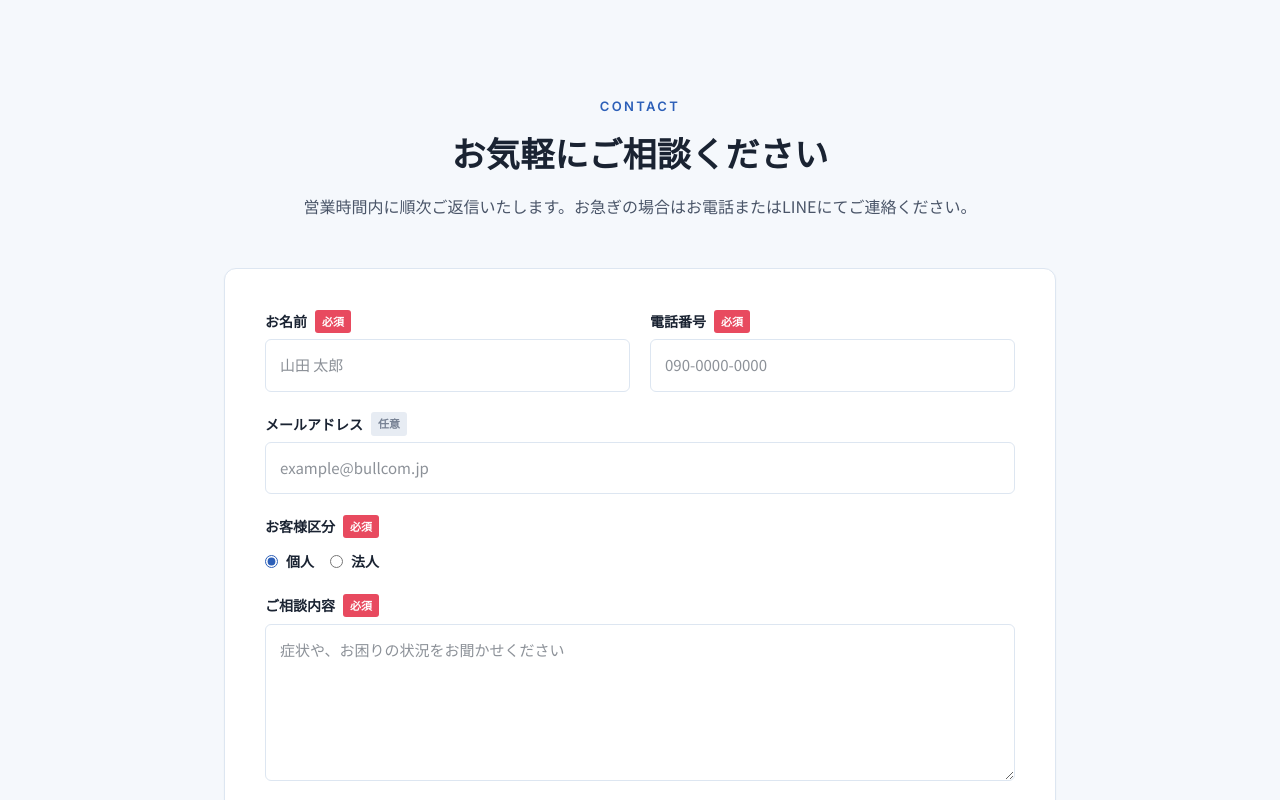
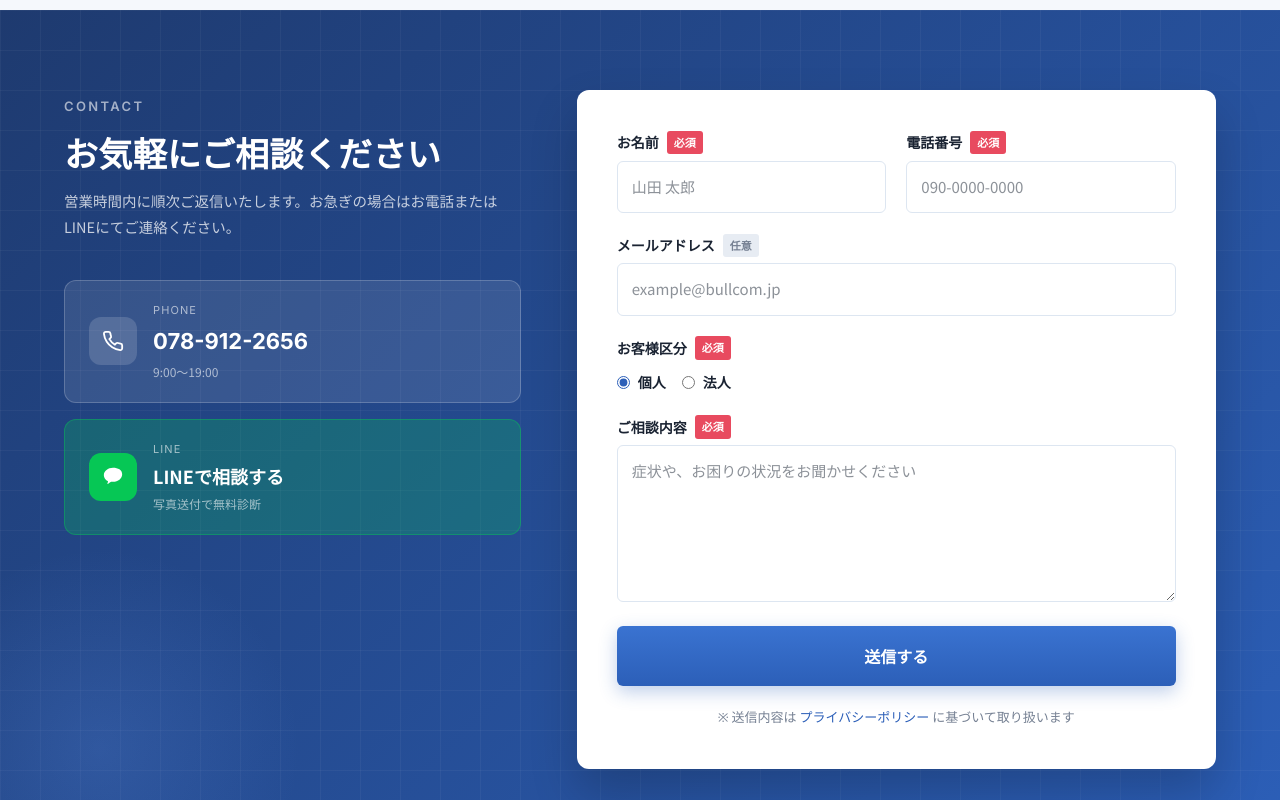
Before and after one commit to bullcomoffice/bullcom, a Next.js app: page / in a window 1280 px wide. Shown: the part 5380-6180 px from the top of the page. Built offline with nearby package versions, Linux system fonts and the light colour scheme.

Commit message:
feat: redesign contact section with 2-col dark layout

```diff
--- a/app/page.tsx
+++ b/app/page.tsx
@@ -485,14 +485,48 @@ export default function HomePage() {
       </section>
 
       {/* ===== CONTACT FORM ===== */}
-      <section className="bg-soft">
-        <div className="container-narrow">
-          <div className="section-head">
-            <span className="section-head__eyebrow">CONTACT</span>
-            <h2>お気軽にご相談ください</h2>
-            <p className="section-head__lead">営業時間内に順次ご返信いたします。お急ぎの場合はお電話またはLINEにてご連絡ください。</p>
+      <section style={{ background: "linear-gradient(135deg, #1e3a6f 0%, #2c5fb8 100%)", position: "relative", overflow: "hidden" }}>
+        {/* 背景装飾 */}
+        <div aria-hidden="true" style={{ position: "absolute", inset: 0, backgroundImage: "linear-gradient(to right, rgba(255,255,255,0.04) 1px, transparent 1px), linear-gradient(to bottom, rgba(255,255,255,0.04) 1px, transparent 1px)", backgroundSize: "40px 40px", pointerEvents: "none" }} />
+        <div aria-hidden="true" style={{ position: "absolute", left: "-100px", bottom: "-100px", width: "400px", height: "400px", background: "radial-gradient(closest-side, rgba(100,149,237,0.2), transparent)", borderRadius: "50%", pointerEvents: "none" }} />
+
+        <div className="container" style={{ position: "relative", zIndex: 1 }}>
+          <div style={{ display: "grid", gridTemplateColumns: "1fr 1.4fr", gap: "56px", alignItems: "start" }} className="contact-layout">
+
+            {/* 左：連絡方法 */}
+            <div>
+              <span style={{ display: "inline-block", fontFamily: "var(--font-en)", fontSize: "13px", letterSpacing: "0.18em", color: "rgba(255,255,255,0.6)", fontWeight: 600, marginBottom: "12px" }}>CONTACT</span>
+              <h2 style={{ fontSize: "clamp(24px, 3vw, 34px)", color: "#fff", marginBottom: "12px" }}>お気軽にご相談ください</h2>
+              <p style={{ color: "rgba(255,255,255,0.75)", fontSize: "14.5px", lineHeight: 1.8, marginBottom: "40px" }}>営業時間内に順次ご返信いたします。お急ぎの場合はお電話またはLINEにてご連絡ください。</p>
+
+              <div style={{ display: "flex", flexDirection: "column", gap: "16px" }}>
+                {/* 電話 */}
+                <a href="tel:0789122656" style={{ display: "flex", alignItems: "center", gap: "16px", background: "rgba(255,255,255,0.1)", border: "1px solid rgba(255,255,255,0.2)", borderRadius: "var(--radius-lg)", padding: "20px 24px", textDecoration: "none", transition: "background 0.15s" }}>
+                  <div style={{ width: "48px", height: "48px", background: "rgba(255,255,255,0.15)", borderRadius: "12px", display: "flex", alignItems: "center", justifyContent: "center", color: "#fff", flexShrink: 0 }}>
+                    <svg width="22" height="22" viewBox="0 0 24 24" fill="none" stroke="currentColor" strokeWidth="2"><path d="M22 16.92v3a2 2 0 0 1-2.18 2 19.79 19.79 0 0 1-8.63-3.07 19.5 19.5 0 0 1-6-6 19.79 19.79 0 0 1-3.07-8.67A2 2 0 0 1 4.11 2h3a2 2 0 0 1 2 1.72 12.84 12.84 0 0 0 .7 2.81 2 2 0 0 1-.45 2.11L8.09 9.91a16 16 0 0 0 6 6l1.27-1.27a2 2 0 0 1 2.11-.45 12.84 12.84 0 0 0 2.81.7A2 2 0 0 1 22 16.92z"/></svg>
                   </div>
-          <form style={{ background: "#fff", border: "1px solid var(--color-border)", borderRadius: "var(--radius-lg)", padding: "40px", display: "grid", gap: "20px", boxShadow: "var(--shadow-sm)" }}>
+                  <div>
+                    <div style={{ fontSize: "11px", color: "rgba(255,255,255,0.6)", letterSpacing: "0.1em", fontFamily: "var(--font-en)", marginBottom: "2px" }}>PHONE</div>
+                    <div style={{ fontSize: "22px", fontWeight: 700, color: "#fff", fontFamily: "var(--font-en)" }}>078-912-2656</div>
+                    <div style={{ fontSize: "12px", color: "rgba(255,255,255,0.6)" }}>9:00〜19:00</div>
+                  </div>
+                </a>
+                {/* LINE */}
+                <a href="https://lin.ee/vX5z2Xf" target="_blank" rel="noopener noreferrer" style={{ display: "flex", alignItems: "center", gap: "16px", background: "rgba(6,199,85,0.25)", border: "1px solid rgba(6,199,85,0.4)", borderRadius: "var(--radius-lg)", padding: "20px 24px", textDecoration: "none" }}>
+                  <div style={{ width: "48px", height: "48px", background: "#06c755", borderRadius: "12px", display: "flex", alignItems: "center", justifyContent: "center", color: "#fff", flexShrink: 0 }}>
+                    <svg width="22" height="22" viewBox="0 0 24 24" fill="currentColor"><path d="M12 2C6.5 2 2 5.6 2 10c0 2.8 1.8 5.3 4.6 6.7-.1.6-.6 2.4-.7 2.7-.1.4.2.4.4.3.2-.1 2.6-1.8 3.7-2.5.7.1 1.3.1 2 .1 5.5 0 10-3.6 10-8.3S17.5 2 12 2z"/></svg>
+                  </div>
+                  <div>
+                    <div style={{ fontSize: "11px", color: "rgba(255,255,255,0.6)", letterSpacing: "0.1em", fontFamily: "var(--font-en)", marginBottom: "2px" }}>LINE</div>
+                    <div style={{ fontSize: "18px", fontWeight: 700, color: "#fff" }}>LINEで相談する</div>
+                    <div style={{ fontSize: "12px", color: "rgba(255,255,255,0.6)" }}>写真送付で無料診断</div>
+                  </div>
+                </a>
+              </div>
+            </div>
+
+            {/* 右：フォーム */}
+            <form style={{ background: "#fff", borderRadius: "var(--radius-lg)", padding: "40px", display: "grid", gap: "20px", boxShadow: "0 24px 48px rgba(0,0,0,0.2)" }}>
               <div style={{ display: "grid", gridTemplateColumns: "1fr 1fr", gap: "20px" }} className="form-row">
                 <div className="form-field">
                   <label>お名前 <span className="req">必須</span></label>
@@ -518,7 +552,7 @@ export default function HomePage() {
                 <label>ご相談内容 <span className="req">必須</span></label>
                 <textarea rows={5} placeholder="症状や、お困りの状況をお聞かせください" required />
               </div>
-            <button type="submit" style={{ background: "linear-gradient(180deg,#3a73d1,#2c5fb8)", color: "#fff", padding: "16px 32px", borderRadius: "var(--radius)", fontSize: "16px", fontWeight: 700, cursor: "pointer", marginTop: "12px", boxShadow: "0 6px 18px rgba(44,95,184,0.3)", transition: "transform 0.1s" }}>
+              <button type="submit" style={{ background: "linear-gradient(180deg,#3a73d1,#2c5fb8)", color: "#fff", padding: "16px 32px", borderRadius: "var(--radius)", fontSize: "16px", fontWeight: 700, cursor: "pointer", marginTop: "4px", boxShadow: "0 6px 18px rgba(44,95,184,0.3)" }}>
                 送信する
               </button>
               <p style={{ fontSize: "13px", color: "var(--color-text-muted)", textAlign: "center", margin: 0 }}>
@@ -526,11 +560,14 @@ export default function HomePage() {
               </p>
             </form>
           </div>
-        <style>{`@media (max-width: 600px) { .form-row { grid-template-columns: 1fr !important; } }`}</style>
+        </div>
+        <style>{`
+          @media (max-width: 760px) { .contact-layout { grid-template-columns: 1fr !important; } .form-row { grid-template-columns: 1fr !important; } }
+        `}</style>
       </section>
 
       {/* ===== FAQ ===== */}
-      <section>
+      <section className="bg-soft">
         <div className="container">
           <div className="section-head">
             <span className="section-head__eyebrow">FAQ</span>
```
Lines whose indentation alone changed are shown as unchanged.
